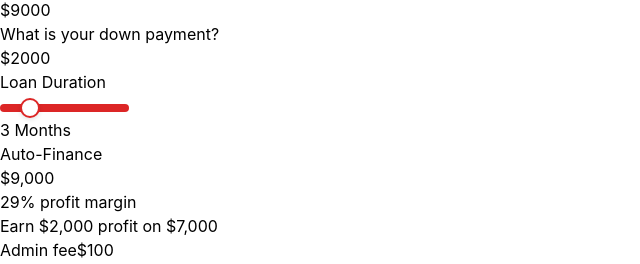
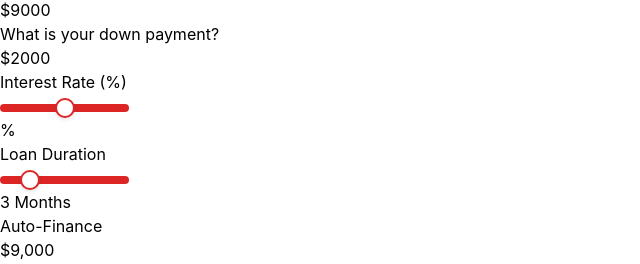
Before and after one commit to bittricky/auto-loan-calculator, a Vue app: page / in a window 1280 px wide. Shown: the part 194-458 px from the top of the page, without its empty margins (0-640 px from the left). Built offline with nearby package versions, Linux system fonts and the light colour scheme; no server answers.

Commit message:
feat(component): add better formula & interest rate calculator

```diff
--- a/src/App.vue
+++ b/src/App.vue
@@ -1,5 +1,6 @@
 <script setup lang="ts">
 import Calculator from './components/Calculator.vue'
+
 </script>
 
 <template>
--- a/src/components/Calculator.vue
+++ b/src/components/Calculator.vue
@@ -142,6 +142,17 @@ watch(selectedModel, async (newModel) => {
   }
 })
 
+const calculateMonthlyPayment = (principal: number, interestRate: number, loanTerm: number) => {
+  const monthlyInterestRate = (interestRate / 100) / 12
+
+  if (monthlyInterestRate === 0) {
+    return principal / loanTerm
+  }
+
+  // The Math for Auto Loans: P * r * (1 + r)^n / ((1 + r)^n - 1)
+  return principal * monthlyInterestRate * Math.pow(1 + monthlyInterestRate, loanTerm) / (Math.pow(1 + monthlyInterestRate, loanTerm) - 1)
+}
+
 const profitMargin = computed(() => {
   const profit = sellingPrice.value - vehiclePrice.value
   return Math.round((profit / vehiclePrice.value) * 100)
@@ -251,6 +262,21 @@ const formatCurrency = (value: number) => {
           </div>
 
           <div>
+            <label class="block text-sm text-gray-600 mb-2">Interest Rate (%)</label>
+            <div class="relative">
+                <input
+                type="range"
+                v-model="interestRate"
+                min="0"
+                max="20"
+                step="0.25"
+                class="w-full h-2 bg-red-600 rounded-lg appearance-none cursor-pointer"
+                />
+                <div class="mt-2 text-sm text-gray-600">{{ interestRate }}%</div>
+            </div>
+        </div>
+
+          <div>
             <label class="block text-sm text-gray-600 mb-2">Loan Duration</label>
             <div class="relative">
               <input
```
